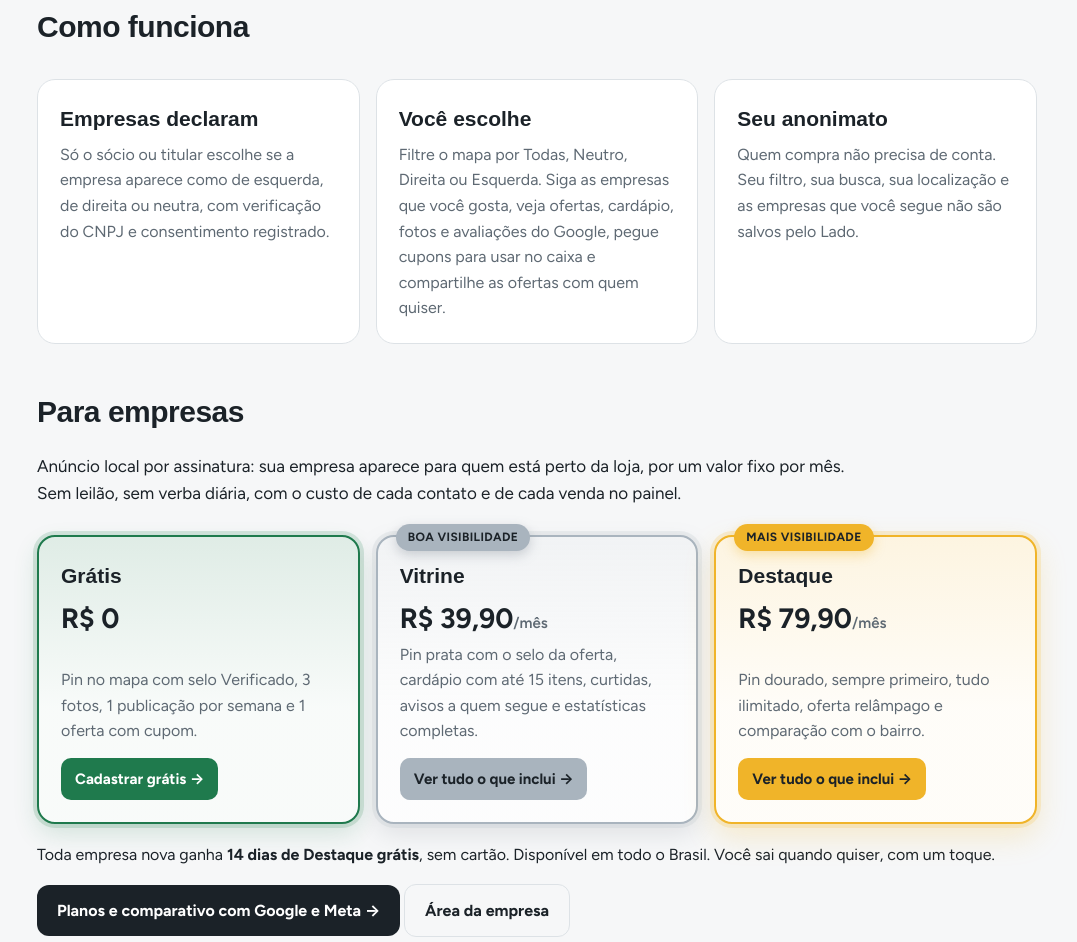
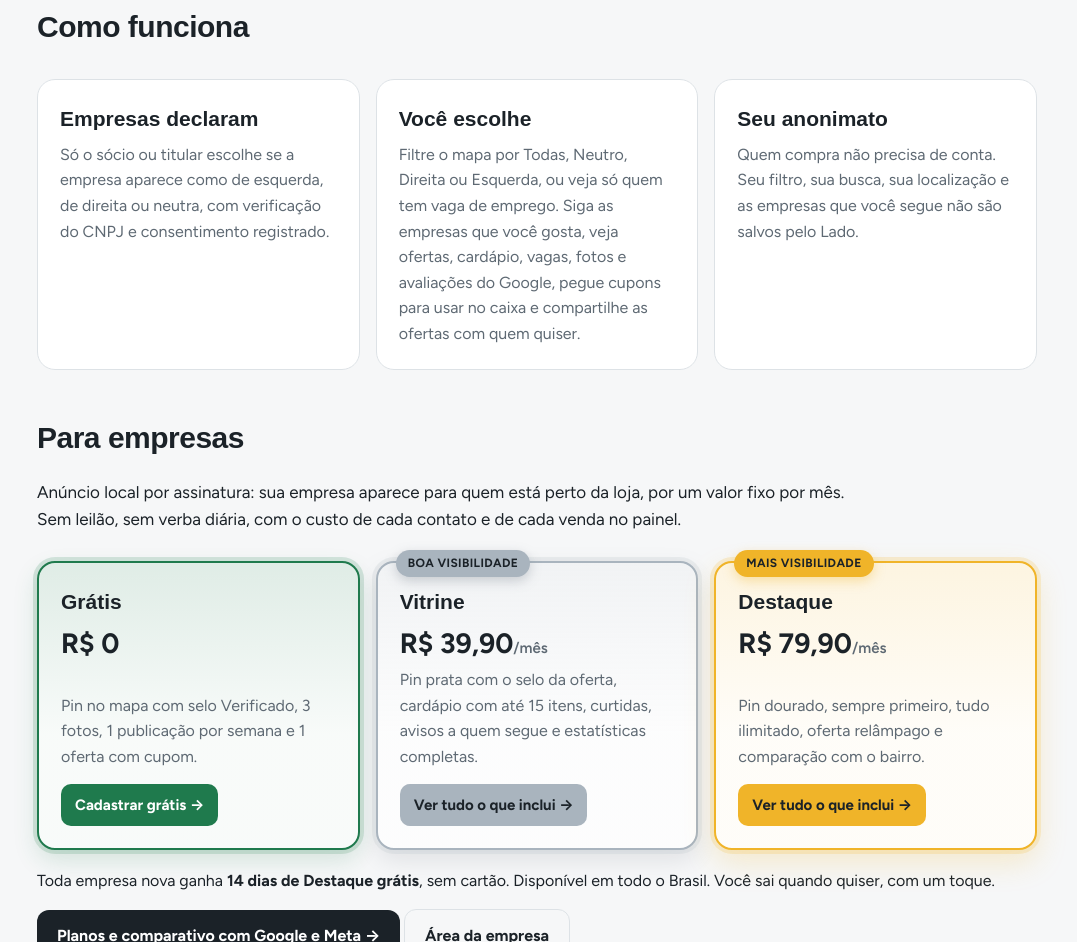
Before and after one commit to adriano-lado/ladoapp-site, a plain HTML site: page index.html in a window 1280 px wide. Shown: the part 1097-2039 px from the top of the page, without its empty margins (103-1180 px from the left). Drawn offline with Linux system fonts and the light colour scheme; a web font is replaced by a local one.

Commit message:
Vagas de emprego na página inicial

```diff
--- a/index.html
+++ b/index.html
@@ -88,7 +88,7 @@ if(on){d.classList.add('modo-app');if(/^\/(empresa|empresas|planos)\//.test(loca
   <h2>Como funciona</h2>
   <div class="grade">
     <div class="cartao"><h3>Empresas declaram</h3><p>Só o sócio ou titular escolhe se a empresa aparece como de esquerda, de direita ou neutra, com verificação do CNPJ e consentimento registrado.</p></div>
-    <div class="cartao"><h3>Você escolhe</h3><p>Filtre o mapa por Todas, Neutro, Direita ou Esquerda. Siga as empresas que você gosta, veja ofertas, cardápio, fotos e avaliações do Google, pegue cupons para usar no caixa e compartilhe as ofertas com quem quiser.</p></div>
+    <div class="cartao"><h3>Você escolhe</h3><p>Filtre o mapa por Todas, Neutro, Direita ou Esquerda, ou veja só quem tem vaga de emprego. Siga as empresas que você gosta, veja ofertas, cardápio, vagas, fotos e avaliações do Google, pegue cupons para usar no caixa e compartilhe as ofertas com quem quiser.</p></div>
     <div class="cartao"><h3>Seu anonimato</h3><p>Quem compra não precisa de conta. Seu filtro, sua busca, sua localização e as empresas que você segue não são salvos pelo Lado.</p></div>
   </div>
 </section>
```
